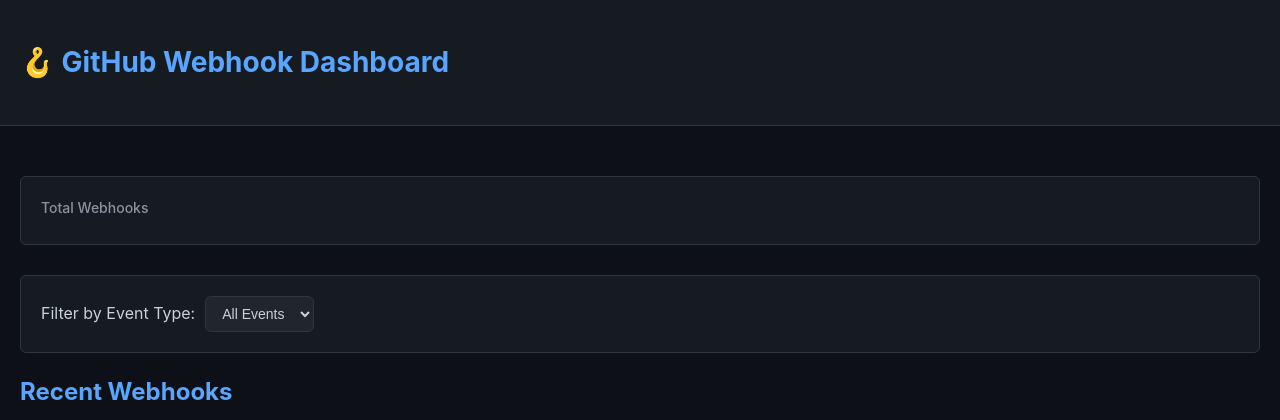
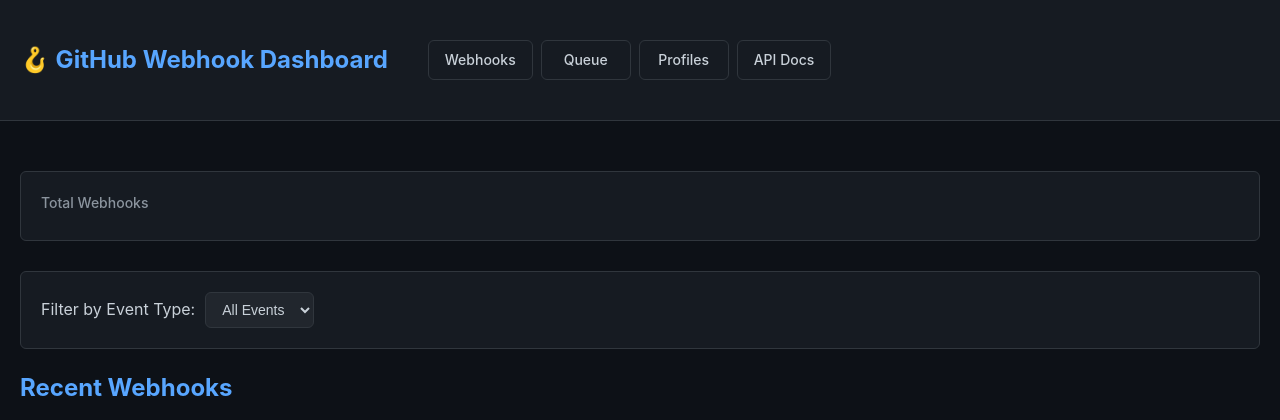
Before and after one commit to cuddandr/nersc_ciapi, a Python web app: template templates/index.html in a window 1280 px wide. Shown: the top 420 px of the page. Run offline with Jinja, Linux system fonts and the light colour scheme; the template is opened without the code that fills it, so the values that code supplies are empty.

Commit message:
Add navigation bar/buttons to dashboard pages
Simple navigation bar made from buttons/links added to the dashboard
pages. Mostly edits in the CSS and HTML.

Needed to pass the `request` object to the Jinja templates for the
active tab detection.

```diff
--- a/profiles.py
+++ b/profiles.py
@@ -182,6 +182,7 @@
                 "error_type": "MongoDB Connection Failed",
                 "mongodb_url": config.mongodb.url,
                 "mongodb_db": config.mongodb.db,
+                "request": request,
                 **session_user_context(request),
             }
         )
@@ -198,6 +199,7 @@
             context={
                 "profiles": profiles,
                 "chart_html": chart_html,
+                "request": request,
                 **session_user_context(request),
             }
         )
@@ -210,6 +212,7 @@
                 "mongodb_url": config.mongodb.url,
                 "mongodb_db": config.mongodb.db,
                 "error_message": str(e),
+                "request": request,
                 **session_user_context(request),
             }
         )
@@ -231,6 +234,7 @@
                 "error_title": "Profile Not Found",
                 "error_message": "The profile you're looking for doesn't exist.",
                 "request_path": f"/profile/{profile_id}",
+                "request": request,
                 **session_user_context(request),
             },
             status_code=404
@@ -244,6 +248,7 @@
         context={
             "profile": profile,
             "chart_html": chart_html,
+            "request": request,
             **session_user_context(request),
         }
     )
--- a/slurm_queue.py
+++ b/slurm_queue.py
@@ -145,7 +145,10 @@
     """
     return Template(
         template_name="slurm_queue.html",
-        context=session_user_context(request),
+        context={
+            "request": request,
+            **session_user_context(request),
+        }
     )
 
 
--- a/templates/base.html
+++ b/templates/base.html
@@ -24,7 +24,7 @@
             padding: 20px 0;
             margin-bottom: 30px;
         }
-        h1 { color: #58a6ff; font-size: 28px; }
+        h1 { color: #58a6ff; font-size: 24px; white-space: nowrap; }
         h2 { color: #58a6ff; margin: 20px 0 10px; }
         .stats {
             display: grid;
@@ -127,7 +127,41 @@
         .user-info .user-idp { color: #58a6ff; font-family: 'Courier New', monospace; font-size: 11px; }
         .user-info a.logout-link { color: #f85149; }
         nav.main-nav {
-            /* Placeholder for an eventual nav bar */
+            display: flex;
+            align-items: center;
+            gap: 8px;
+            margin-right: auto;
+            margin-left: 30px;
+        }
+        nav.main-nav a {
+            display: flex;
+            align-items: center;
+            justify-content: center;
+            text-align: center;
+            min-width: 90px;
+            color: #c9d1d9;
+            font-size: 14px;
+            font-weight: 500;
+            padding: 8px 16px;
+            border-radius: 6px;
+            background: #161b22;
+            border: 1px solid #30363d;
+            cursor: pointer;
+        }
+        nav.main-nav a:focus-visible {
+            outline: 2px solid #58a6ff;
+            outline-offset: 2px;
+        }
+        nav.main-nav a:hover {
+            color: #58a6ff;
+            text-decoration: none;
+            background: #1c2128;
+            border-color: #58a6ff;
+        }
+        nav.main-nav a.active {
+            color: #58a6ff;
+            background: #1c2128;
+            border-color: #58a6ff;
         }
     </style>
 </head>
@@ -136,7 +170,10 @@
         <div class="container">
             <h1>🪝 GitHub Webhook Dashboard</h1>
             <nav class="main-nav">
-                {# eventual nav links go here #}
+                <a href="/" class="{% if request.url.path == '/' %}active{% endif %}">Webhooks</a>
+                <a href="/queue" class="{% if request.url.path == '/queue' %}active{% endif %}">Queue</a>
+                <a href="/profiles" class="{% if request.url.path == '/profiles' %}active{% endif %}">Profiles</a>
+                <a href="/docs" class="{% if request.url.path == '/docs' %}active{% endif %}">API Docs</a>
             </nav>
             {% if auth_user %}
             <div class="user-info">
```
Also changed, not shown: app.py (+7 -0 lines).
